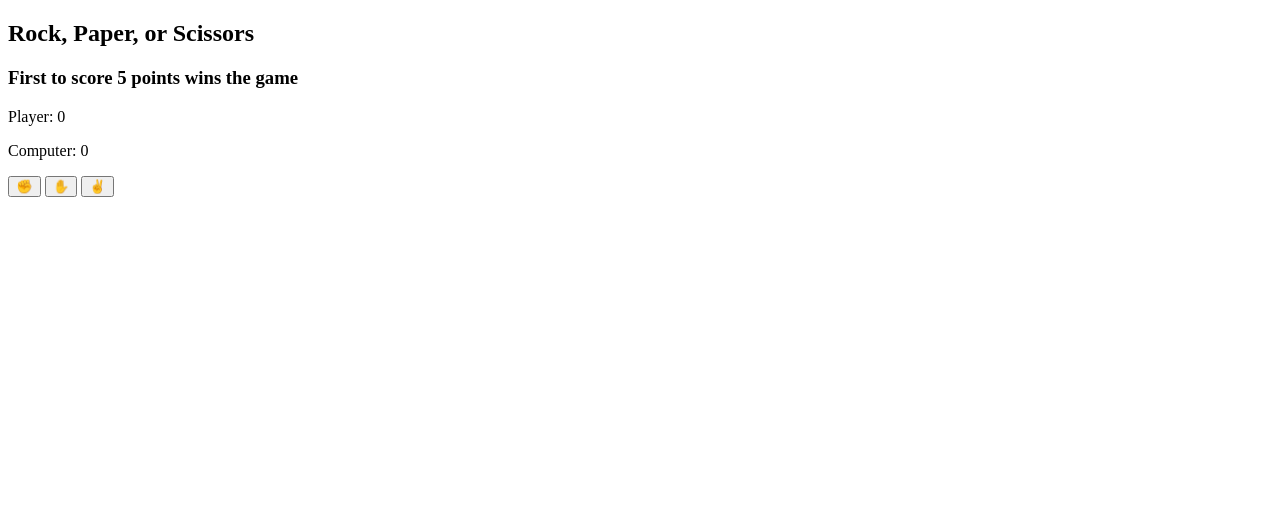
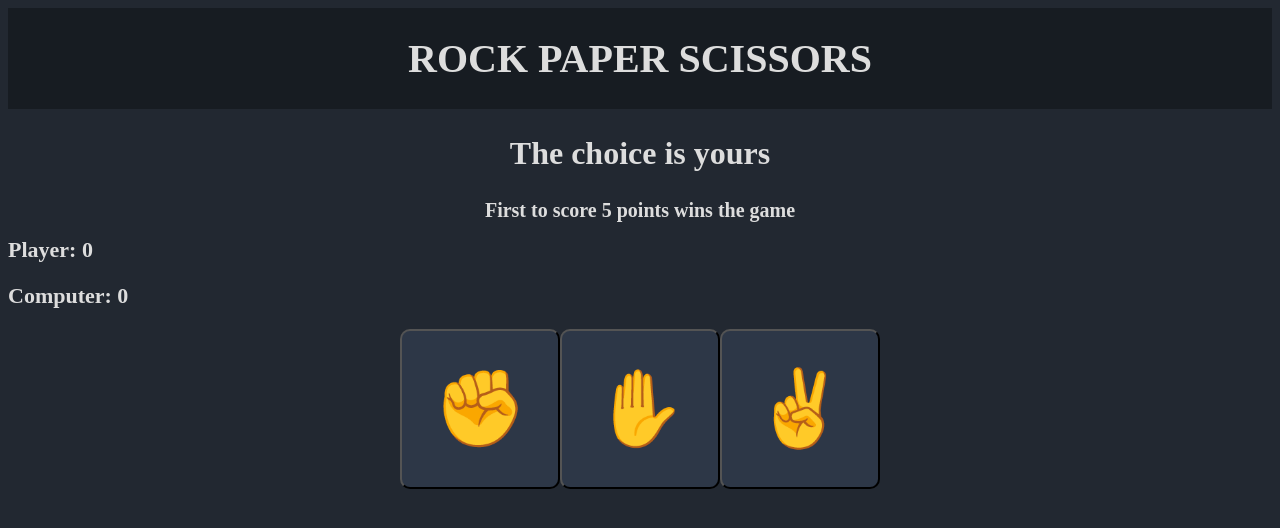
Before and after one commit to emoore8902/rock-paper-scissors, a plain HTML site: page index.html in a window 1280 px wide. Drawn offline with Linux system fonts and the light colour scheme.

Commit message:
started styling the ui

```diff
--- a/console.js
+++ b/console.js
@@ -1,7 +1,7 @@
 let playerPoints = 0;
 let computerPoints = 0;
 let roundWinner = '';
-let computerSelection = computerPlay();
+let computerSelection = '';
 
 function computerPlay(){
     let RandomNumber = Math.floor(Math.random() * 4);
@@ -60,6 +60,7 @@ function buttonControl(playerSelection){
     if (playerPoints === 5 || computerPoints === 5){
         return;
     } else {
+        computerSelection = computerPlay();
         Round(playerSelection, computerSelection);
     }
 }
--- a/index.html
+++ b/index.html
@@ -2,11 +2,15 @@
 <html>
 <head>
   <meta charset="UTF-8">
-  <title>Page Title</title>
+  <title>Rock Paper Scissors</title>
+  <link rel="stylesheet" href="styles.css">
 </head>
 <body>
+  <header class = "header">
+    <h1 class = "title">ROCK PAPER SCISSORS</h1>
+  </header>
   <div class="scoreboard">
-    <h2 class="score-info" id="scoreInfo">Rock, Paper, or Scissors</h2>
+    <h2 class="score-info" id="scoreInfo">The choice is yours</h2>
     <h3 class="score-message" id="scoreMessage">
       First to score 5 points wins the game
     </h3>
--- /dev/null
+++ b/styles.css
@@ -0,0 +1,92 @@
+header {
+    display:flex;
+    align-items: center;
+    justify-content: center;
+    padding: 40px 0 px;
+    background-color: #171c22;
+}
+
+.title{
+    font-size: 40px;
+}
+body{
+    background-color: #222831;
+    color: #ddd
+}
+
+
+/* buttons */
+
+.buttons{
+    display:flex;
+    align-items: center;
+    justify-content: center;
+    gap: 20 px;
+}
+.btn {
+    border-radius: 10px;
+    background-color: #2d3747;
+  }
+
+.btn-square {
+    background-color: #2d3747;
+    width: 160px;
+    height: 160px;
+}
+.sign{
+    font-size: 75px;
+}
+
+/*scoreboard tracker*/
+
+.score-message {
+    display:flex;
+    align-items: center;
+    justify-content: center;
+    gap: 20 px;
+}
+
+.score-info {
+    display:flex;
+    align-items: center;
+    justify-content: center;
+    gap: 20 px;
+}
+
+.main {
+    margin-top: 40px;
+    text-align: center;
+  }
+
+  .scoreboard {
+    margin-bottom: 15px;
+  }
+
+  .score-info {
+    font-size: 32px;
+  }
+
+  .score-message {
+    font-size: 20px;
+    margin-bottom: 15px;
+  }
+
+  .results-container {
+    display: flex;
+    align-items: center;
+    justify-content: space-between;
+    max-width: 400px;
+    padding: 10px;
+    margin: 0 auto;
+  }
+
+  .score-box {
+    width: 170px;
+  }
+
+  .score {
+    margin-top: 10px;
+    margin-bottom: 20px;
+    font-size: 22px;
+    font-weight: bold;
+  }
```
